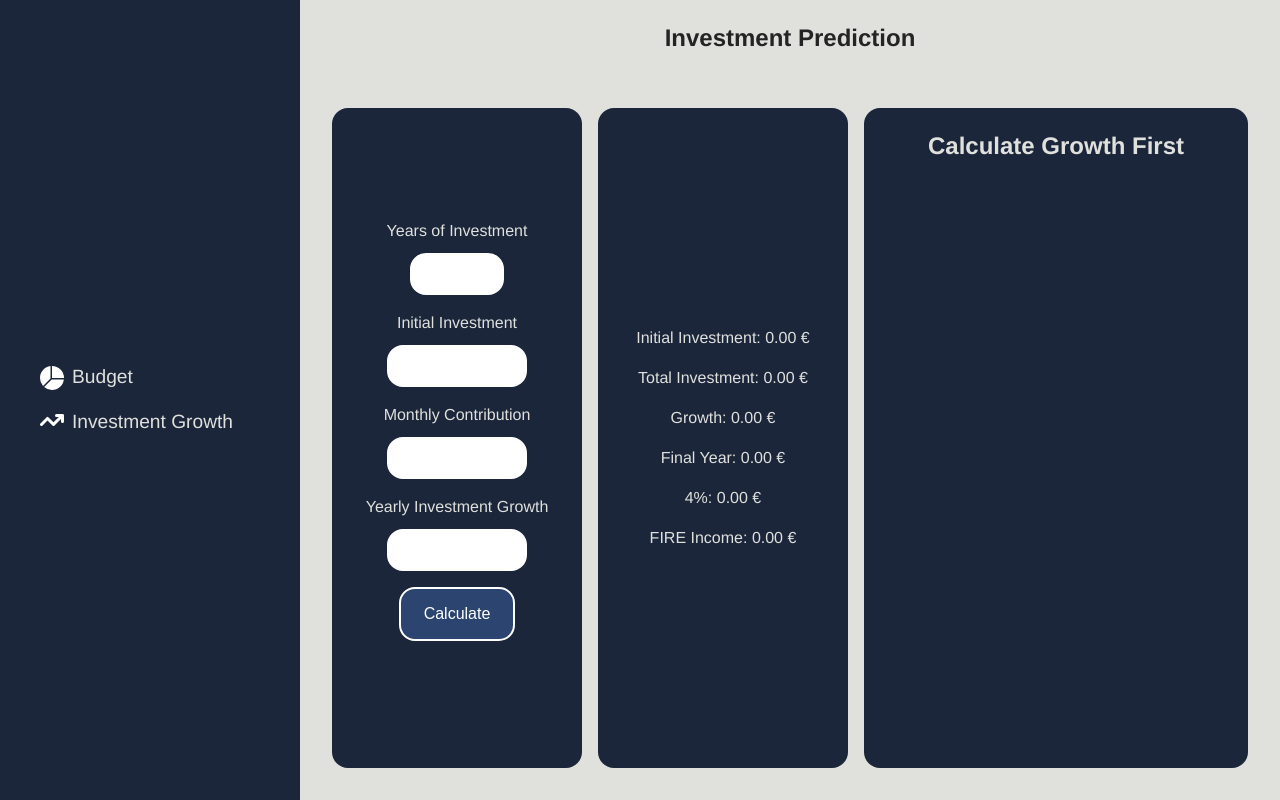
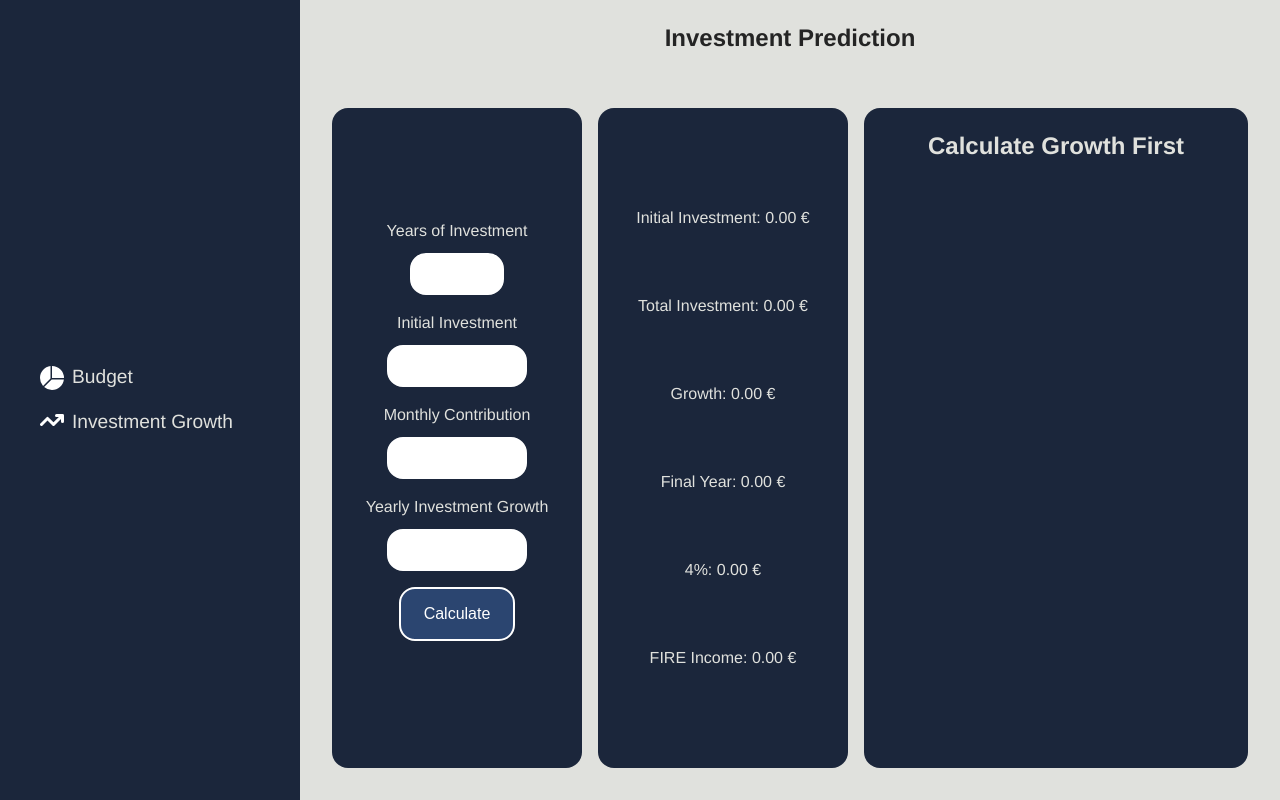
Before and after one commit to andrebarros7201/expense-tracker, a React (Vite) app: page /investment in a window 1280 px wide. Built offline with nearby package versions, Linux system fonts and the light colour scheme.

Commit message:
increase space between p and change div to section

```diff
--- a/src/components/investmentPrediction/InvestmentPredictionResults.jsx
+++ b/src/components/investmentPrediction/InvestmentPredictionResults.jsx
@@ -5,9 +5,7 @@ import { AppContext } from "../../App.jsx";
 export default function InvestmentPredictionResults() {
   const { investment } = useContext(AppContext);
   return (
-    <div className={styles["investmentPredictionResult"]}>
-      {investment.growth && (
-        <div>
+    <section className={styles["investmentPredictionResult"]}>
       <p>
         Initial Investment:{" "}
         {parseFloat(investment.initialInvestment)
@@ -50,8 +48,6 @@ export default function InvestmentPredictionResults() {
           .replace(/\B(?=(\d{3})+(?!\d))/g, " ")}{" "}
         €
       </p>
-        </div>
-      )}
-    </div>
+    </section>
   );
 }
--- a/src/styles/investmentPrediction/investmentPredictionResult.module.css
+++ b/src/styles/investmentPrediction/investmentPredictionResult.module.css
@@ -1,8 +1,9 @@
 .investmentPredictionResult {
   display: flex;
-  flex-flow: row nowrap;
+  flex-flow: column nowrap;
+  align-items: center;
   justify-content: center;
-  align-items: center;
+  gap: 2rem;
   min-width: 250px;
   flex: 1;
   background-color: var(--oxford-blue);
```
Lines whose indentation alone changed are shown as unchanged.
